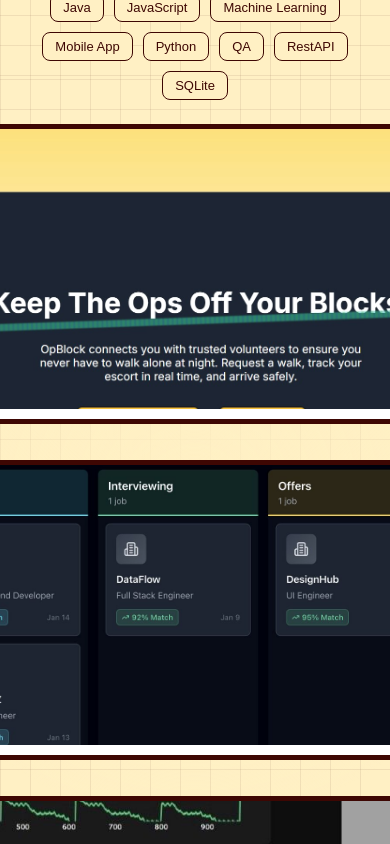
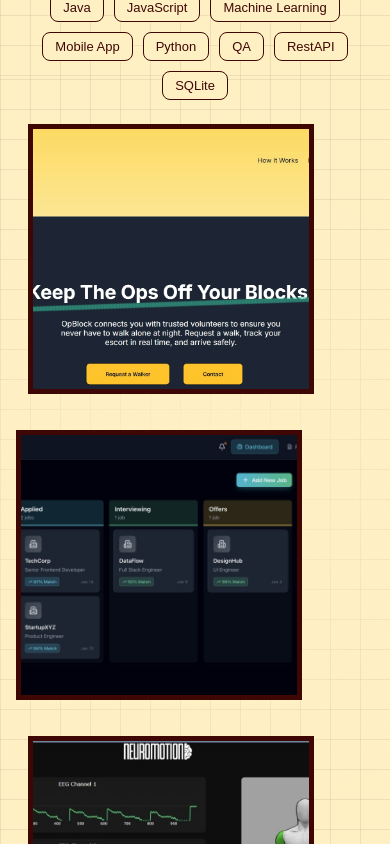
Before and after one commit to kprasad001/portfolio, a React (Vite) app in the folder portfolio/: page / in a window 390 px wide. Shown: the part 3300-4144 px from the top of the page. Built offline with nearby package versions, Linux system fonts and the light colour scheme.

Commit message:
Made cards smaller

```diff
--- a/portfolio/src/components/CSS/projects.css
+++ b/portfolio/src/components/CSS/projects.css
@@ -70,7 +70,12 @@
 	}
 
 	.card {
-		width: min(100%, 760px);
+		width: min(100%, 720px);
+		height: 240px;
+	}
+
+	.card-image {
+		min-height: 0;
 	}
 }
 
@@ -85,17 +90,29 @@
 	}
 
 	.card {
-		width: 100%;
+		width: min(100%, 100%);
+		height: auto;
+		grid-template-columns: 1fr;
 	}
 
 	.card-image {
-		height: 240px;
+		height: 220px;
+		min-height: 0;
+	}
+
+	.card-content {
+		padding: 22px 18px 20px;
+	}
+
+	.card-title {
+		font-size: 24px;
 	}
 }
 
 .card {
-	width: 900px;
-	height: 300px;
+	max-width: 800px;
+	width: min(80%, 800px);
+	height: 270px;
 	display: grid;
 	grid-template-columns: 1.15fr 0.85fr;
 	border-radius: 0;
```
